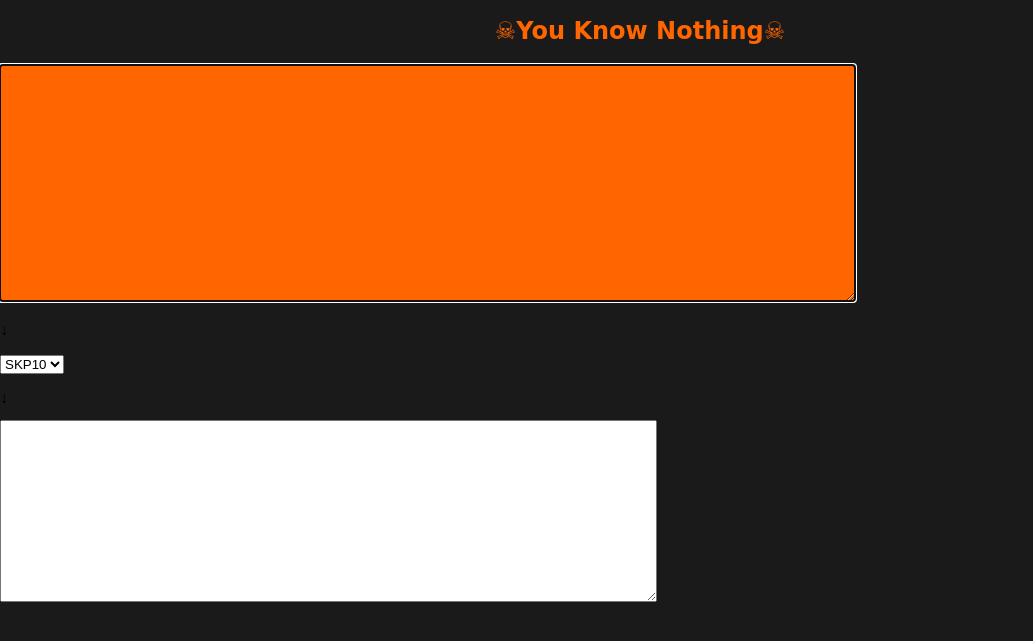
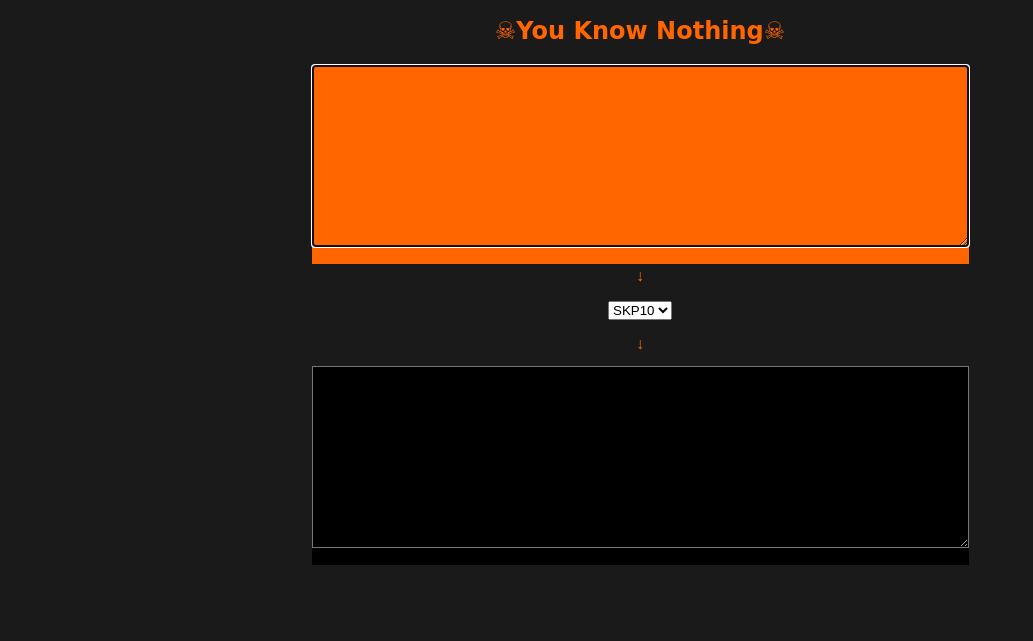
Before and after one commit to zachsarc/SKP10-group-project, a plain HTML site: page index.html in a window 1280 px wide. Shown: the part 41-682 px from the top of the page, without its empty margins (0-1033 px from the left). Drawn offline with Linux system fonts and the light colour scheme.

Commit message:
Updated both the index.html and styles.css files to reflect the changes made to the website.

```diff
--- a/index.html
+++ b/index.html
@@ -16,17 +16,15 @@
 
 <noscript><p><span class="warning"><em>Please enable JavaScript to use this page.</em></span></p></noscript>
 
-<p><textarea id="input" cols="80" rows="12" onkeyup="update()" onchange="update()" autofocus></textarea></p>
-
-<p class="arrow">↓</p>
-
-<p><select id="skp" onchange="update()">
-    <option value="1">SKP10</option>
-</select></p>
-
-<p class="arrow">↓</p>
-
-<p><textarea id="output" cols="80" rows="12" readonly></textarea></p>
+<div id="container">
+    <div id="input"><p><textarea id="input" cols="80" rows="12" onkeyup="update()" onchange="update()" autofocus></textarea></p></div>
+    <p class="arrow">↓</p>
+    <p><select id="skp" onchange="update()">
+        <option value="1">SKP10</option>
+    </select></p>
+    <p class="arrow">↓</p>
+    <div id="output"><p><textarea id="output" cols="80" rows="12" readonly></textarea></p></div>
+</div>
 
 </body>
 </html>
--- a/styles.css
+++ b/styles.css
@@ -8,7 +8,7 @@
 /* Set body background color */
 body {
     background-color: #1a1a1a;
-    color: #ff0000 opacity: 0.5;
+    color: #ff0000;
     font-family: 'Arial', sans-serif;
 }
 
@@ -27,16 +27,6 @@ p {
     margin-bottom: 10px;
 }
 
-/* Set link styles */
-a {
-    color: #ff6600;
-    text-decoration: none;
-}
-
-a:hover {
-    text-decoration: underline;
-}
-
 /* Set button styles */
 .button {
     display: inline-block;
@@ -52,12 +42,26 @@ a:hover {
     background-color: #ff3300;
 }
 
-#input {
-    display: inline-block;
-    padding: 10px 20px;
+
+/* Set container styles */
+
+#container {
+    display: flex;
+    flex-direction: column;
+    align-items: center;
+}
+
+#input{
     background-color: #ff6600;
-    color: #ffffff;
-    font-size: 16px;
-    border: none;
-    cursor: pointer;
+    cursor: text;
 }
+
+#output{
+    background-color: black;
+    cursor: none;
+    text-decoration-color: #ffffff;
+}
+
+.arrow {
+    color: #ff6600;
+}
```
